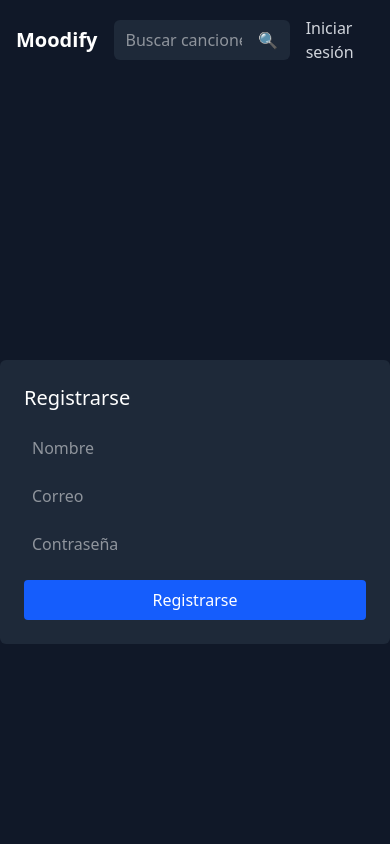
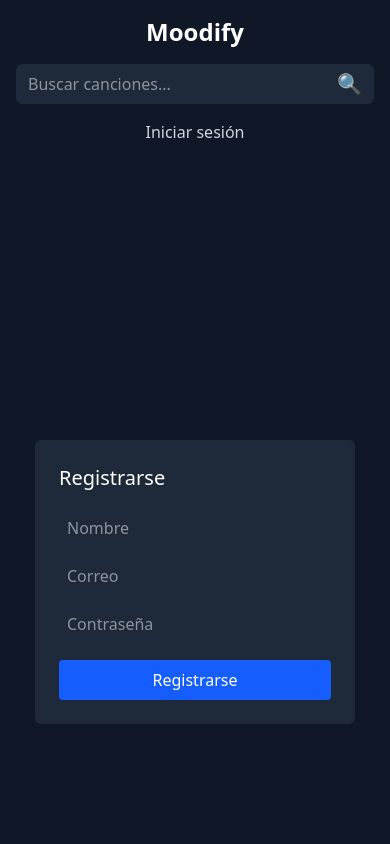
Before and after one commit to AlejandroFdez11/Moodify, a React (Vite) app in the folder frontend/: page /registro in a window 390 px wide. Shown: the top 844 px of the page. Built offline with nearby package versions, Linux system fonts and the light colour scheme.

Commit message:
Mejorada elNavbar

```diff
--- a/frontend/src/components/NavBar.jsx
+++ b/frontend/src/components/NavBar.jsx
@@ -1,8 +1,7 @@
 import { useState, useEffect } from "react";
-import { Link } from "react-router-dom";
+import { Link, useNavigate } from "react-router-dom";
+import axios from "axios";
 import { logout } from "../services/Auth";
-import { useNavigate } from "react-router-dom";
-import axios from "axios";
 
 const Navbar = () => {
   const navigate = useNavigate();
@@ -10,58 +9,55 @@ const Navbar = () => {
   const [userImage, setUserImage] = useState(null);
   const [authenticated, setAuthenticated] = useState(false);
 
-  // Imagen por defecto
-  const defaultImage = "https://media.istockphoto.com/id/877369086/es/foto/le%C3%B3n-panthera-leo-10-a%C3%B1os-de-edad-aislado-en-blanco.jpg?s=612x612&w=0&k=20&c=DY-jSoHGFJ-_fstEWhOZ5kAufR1zHFjwQdwZjI1vEoI=";
+  const defaultImage =
+    "https://media.istockphoto.com/id/877369086/es/foto/le%C3%B3n-panthera-leo-10-a%C3%B1os-de-edad-aislado-en-blanco.jpg?s=612x612&w=0&k=20&c=DY-jSoHGFJ-_fstEWhOZ5kAufR1zHFjwQdwZjI1vEoI=";
 
-  // Obtener solo la imagen del perfil desde el backend
-  const fetchProfileImage = async () => {
+  // Verifica el token y obtiene la imagen
+  const checkAuthentication = async () => {
+    const token = localStorage.getItem("token");
+
+    if (!token) {
+      setAuthenticated(false);
+      setUserImage(defaultImage);
+      return;
+    }
+
     try {
-      const token = localStorage.getItem("token");
-      if (!token) return;
-
       const response = await axios.get("http://localhost:5000/users/getUser", {
-        headers: {
-          Authorization: `Bearer ${token}`
-        }
+        headers: { Authorization: `Bearer ${token}` },
       });
 
+      setAuthenticated(true);
       setUserImage(response.data.imagenPerfil || defaultImage);
     } catch (error) {
-      console.error("Error obteniendo imagen de perfil:", error);
+      console.warn("Token inválido o expirado:", error);
+      logout();
+      setAuthenticated(false);
       setUserImage(defaultImage);
     }
   };
 
-  // Verificar autenticación y obtener imagen
+  // Ejecuta al montar y en cambios de localStorage desde otras pestañas
   useEffect(() => {
-    const token = localStorage.getItem("token");
-    const storedUser = localStorage.getItem("user");
+    checkAuthentication();
 
-    if (token && storedUser) {
-      setAuthenticated(true);
-
-      // Obtener imagen solo si no está en localStorage
-      const user = JSON.parse(storedUser);
-      if (user.imagenPerfil) {
-        setUserImage(user.imagenPerfil);
-      } else {
-        fetchProfileImage();
+    const handleStorageChange = (e) => {
+      if (e.key === "token") {
+        checkAuthentication();
       }
-    } else {
-      setAuthenticated(false);
-      setUserImage(defaultImage);
-    }
-
-    // Escuchar eventos de actualización de imagen
-    const handleImageUpdate = () => {
-      fetchProfileImage();
     };
 
+    window.addEventListener("storage", handleStorageChange);
+    return () => window.removeEventListener("storage", handleStorageChange);
+  }, []);
+
+  // Escucha eventos personalizados (por ejemplo: imagen actualizada)
+  useEffect(() => {
+    const handleImageUpdate = () => checkAuthentication();
     window.addEventListener("imageUpdated", handleImageUpdate);
     return () => window.removeEventListener("imageUpdated", handleImageUpdate);
   }, []);
 
-  // Manejar logout
   const handleLogout = () => {
     logout();
     setAuthenticated(false);
@@ -69,20 +65,24 @@ const Navbar = () => {
     navigate("/login");
   };
 
-  // Buscar canciones
   const handleSearch = (e) => {
     e.preventDefault();
-    if (!searchQuery) return;
-    navigate(`/buscador?query=${searchQuery}`);
+    if (!searchQuery.trim()) return;
+    navigate(`/buscador?query=${encodeURIComponent(searchQuery.trim())}`);
+    setSearchQuery("");
   };
 
   return (
     <nav className="bg-gray-900 p-4 shadow-lg">
-      <div className="container mx-auto flex justify-between items-center">
-        <Link to="/" className="text-white text-xl font-bold">Moodify</Link>
+      <div className="container mx-auto flex flex-col md:flex-row justify-between items-center gap-4">
+        {/* Logo */}
+        <Link to="/" className="text-white text-2xl font-bold">Moodify</Link>
 
-        {/* Barra de búsqueda */}
-        <form onSubmit={handleSearch} className="flex items-center bg-gray-800 rounded-md p-1 flex-grow mx-4 max-w-2xl">
+        {/* Search bar */}
+        <form
+          onSubmit={handleSearch}
+          className="flex items-center bg-gray-800 rounded-md p-1 flex-grow max-w-2xl w-full md:mx-4"
+        >
           <input
             type="text"
             placeholder="Buscar canciones..."
@@ -90,34 +90,37 @@ const Navbar = () => {
             onChange={(e) => setSearchQuery(e.target.value)}
             className="bg-transparent text-white px-2 py-1 outline-none w-full"
           />
-          <button type="submit" className="text-green-500 px-2">🔍</button>
+          <button type="submit" className="text-green-400 px-2 text-xl">🔍</button>
         </form>
 
-        <div className="space-x-4 flex items-center">
+        {/* Auth links */}
+        <div className="flex items-center gap-4">
           {authenticated ? (
             <>
-              <Link to="/biblioteca" className="text-gray-300 hover:text-white hidden md:block">📚 Biblioteca</Link>
-              <Link to="/emociones" className="text-gray-300 hover:text-white hidden md:block">😄 Emocionometro</Link>
-
-              {/* Imagen de perfil */}
+              <Link to="/biblioteca" className="text-gray-300 hover:text-white hidden md:inline-block">📚 Biblioteca</Link>
+              <Link to="/emociones" className="text-gray-300 hover:text-white hidden md:inline-block">😄 Emocionómetro</Link>
               <button
                 onClick={() => navigate("/perfil")}
-                className="w-10 h-10 rounded-full border-2 border-gray-300 overflow-hidden flex items-center justify-center"
+                className="w-10 h-10 rounded-full border-2 border-gray-300 overflow-hidden"
               >
                 <img
                   src={userImage || defaultImage}
                   alt="Perfil"
                   className="w-full h-full object-cover"
-                  onError={(e) => {
-                    e.target.src = defaultImage;
-                  }}
+                  onError={(e) => (e.target.src = defaultImage)}
                 />
+              </button>
+              <button
+                onClick={handleLogout}
+                className="text-red-400 hover:text-red-600 transition hidden md:inline-block"
+              >
+                Cerrar sesión
               </button>
             </>
           ) : (
             <>
               <Link to="/login" className="text-gray-300 hover:text-white">Iniciar sesión</Link>
-              <Link to="/registro" className="text-gray-300 hover:text-white hidden sm:block">Registrarse</Link>
+              <Link to="/registro" className="text-gray-300 hover:text-white hidden sm:inline-block">Registrarse</Link>
             </>
           )}
         </div>
--- a/frontend/src/pages/Perfil.jsx
+++ b/frontend/src/pages/Perfil.jsx
@@ -293,7 +293,7 @@ const Perfil = () => {
             </svg>
             <p className="text-gray-400 mb-4">No tienes playlists todavía</p>
             <button
-              onClick={() => navigate("/create-playlist")}
+              onClick={() => navigate("/biblioteca")}
               className="bg-green-600 hover:bg-green-700 text-white px-4 py-2 rounded-full"
             >
               Crear mi primera playlist
@@ -317,7 +317,7 @@ const Perfil = () => {
           <div className="bg-gray-700 p-4 rounded-lg">
             <h3 className="font-medium text-gray-400 mb-2">Fecha de registro</h3>
             <p className="text-lg">
-              {new Date(user.createdAt).toLocaleDateString()}
+              {new Date(user.fechaRegistro).toLocaleDateString()}
             </p>
           </div>
           <div className="bg-gray-700 p-4 rounded-lg">
--- a/frontend/src/pages/Registro.jsx
+++ b/frontend/src/pages/Registro.jsx
@@ -1,39 +1,71 @@
-import { useState } from "react"
-import { register } from "../services/Auth"
-import { useNavigate} from "react-router-dom"
+import { useState } from "react";
+import { register } from "../services/Auth";
+import { useNavigate } from "react-router-dom";
 
-const Registro = () =>{
-    const [form,setForm] = useState({name: "", email: "", password: ""})
-    const [error, setError] = useState("")
-    const pag = useNavigate()
+const Registro = () => {
+  const [form, setForm] = useState({ name: "", email: "", password: "" });
+  const [error, setError] = useState("");
+  const navigate = useNavigate();
 
-    const cogerDatos=(e)=>{
-        setForm({...form, [e.target.name]: e.target.value})
+  const cogerDatos = (e) => {
+    setForm({ ...form, [e.target.name]: e.target.value });
+    setError(""); // Limpiar error al modificar inputs
+  };
+
+  const comprobacion = async (e) => {
+    e.preventDefault();
+    try {
+      const response = await register(form); // register debe devolver respuesta json
+      if (response.error) {
+        setError(response.error);
+        return;
       }
-
-    const comprobacion= async (e)=>{
-        e.preventDefault()
-        try {
-            console.log(form)
-            await register(form)
-            pag("/login")
+      navigate("/login");
     } catch (error) {
-            setError("Error en el Registro")
+      // Si error.response?.data?.error viene del backend, lo usamos
+      const backendError = error.response?.data?.error || "Error en el registro";
+      setError(backendError);
     }
-    }
+  };
 
   return (
     <div className="flex justify-center items-center h-screen bg-gray-900">
-            <form onSubmit={comprobacion} className="bg-gray-800 p-6 rounded-md">
+      <form onSubmit={comprobacion} className="bg-gray-800 p-6 rounded-md w-80">
         <h2 className="text-white text-xl mb-4">Registrarse</h2>
-                {error && <p className="text-red-500">{error}</p>}
-                <input type="text" name="name" placeholder="Nombre" onChange={cogerDatos} className="w-full p-2 mb-2" />
-                <input type="email" name="email" placeholder="Correo" onChange={cogerDatos} className="w-full p-2 mb-2" />
-                <input type="password" name="password" placeholder="Contraseña" onChange={cogerDatos} className="w-full p-2 mb-4" />
-                <button type="submit" className="w-full bg-blue-600 text-white p-2 rounded">Registrarse</button>
+        {error && <p className="text-red-500 mb-2">{error}</p>}
+        <input
+          type="text"
+          name="name"
+          placeholder="Nombre"
+          onChange={cogerDatos}
+          className="w-full p-2 mb-2 rounded"
+          value={form.name}
+        />
+        <input
+          type="email"
+          name="email"
+          placeholder="Correo"
+          onChange={cogerDatos}
+          className="w-full p-2 mb-2 rounded"
+          value={form.email}
+        />
+        <input
+          type="password"
+          name="password"
+          placeholder="Contraseña"
+          onChange={cogerDatos}
+          className="w-full p-2 mb-4 rounded"
+          value={form.password}
+        />
+        <button
+          type="submit"
+          className="w-full bg-blue-600 text-white p-2 rounded hover:bg-blue-700 transition"
+        >
+          Registrarse
+        </button>
       </form>
     </div>
-    )
-}
+  );
+};
 
-export default Registro
+export default Registro;
--- a/frontend/src/services/Auth.js
+++ b/frontend/src/services/Auth.js
@@ -4,8 +4,16 @@ import { jwtDecode } from "jwt-decode";
 const URL_API= "http://localhost:5000/";
 
 export const register = async (datosUsuario) =>{
-    const res = await axios.post(`${URL_API}users/register`,datosUsuario)
-    return res.data
+    try {
+        const res = await axios.post(`${URL_API}users/register`,datosUsuario)
+        return res.data
+    } catch (error) {
+        if (error.response && error.response.data) {
+            throw error;
+        }
+        throw new Error("Error de conexión");
+    }
+
 }
 
 export const login = async (datosUsuario) =>{
```
Lines whose indentation alone changed are shown as unchanged.
